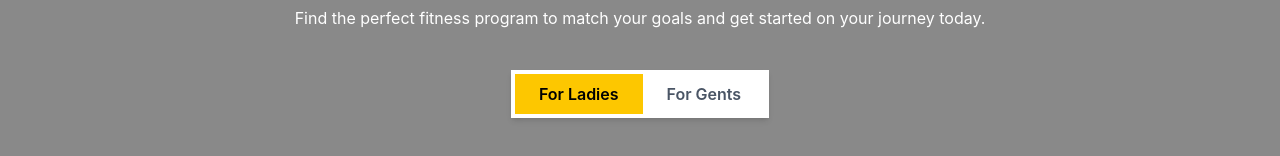
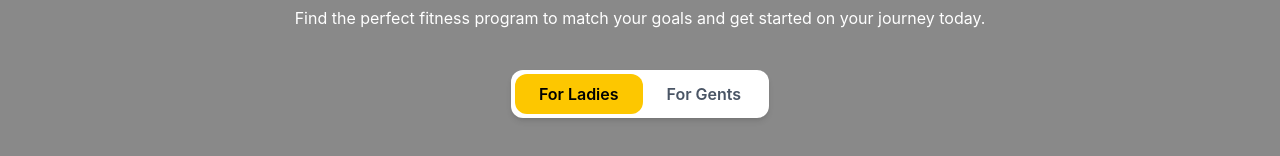
Before and after one commit to supunyasanthaofficial/Gym, a React (Vite) app: page /programs in a window 1280 px wide. Shown: the part 182-338 px from the top of the page. Built offline with nearby package versions, Linux system fonts and the light colour scheme.

Commit message:
change tabs style

```diff
--- a/src/pages/Programs.jsx
+++ b/src/pages/Programs.jsx
@@ -25,10 +25,10 @@ const Programs = () => {
 
         {/* Tabs */}
         <div className="flex justify-center mb-10">
-          <div className="bg-white shadow-md rounded-b-none flex p-1">
+          <div className="bg-white shadow-md rounded-xl flex p-1">
             <button
               onClick={() => setActiveTab("ladies")}
-              className={`px-6 py-2 rounded-b-none font-semibold ${
+              className={`px-6 py-2 rounded-xl font-semibold ${
                 activeTab === "ladies"
                   ? "bg-yellow-400 text-black"
                   : "text-gray-600"
@@ -39,7 +39,7 @@ const Programs = () => {
 
             <button
               onClick={() => setActiveTab("gents")}
-              className={`px-6 py-2 rounded-b-none font-semibold ${
+              className={`px-6 py-2 rounded-xl font-semibold ${
                 activeTab === "gents"
                   ? "bg-yellow-400 text-black"
                   : "text-gray-600"
```
